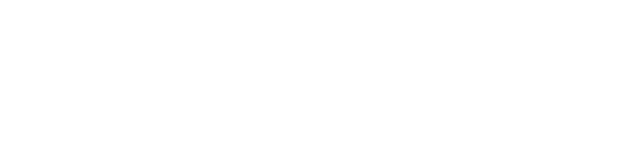
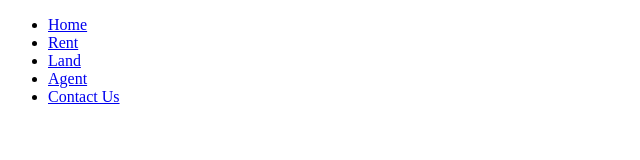
Before and after one commit to gibsonbett/week1, a plain HTML site: page index.html in a window 1280 px wide. Shown: the whole page, without its empty margins (0-640 px from the left). Drawn offline with Linux system fonts and the light colour scheme.

Commit message:
index.html modification

```diff
--- a/index.html
+++ b/index.html
@@ -7,6 +7,22 @@
     <title>Vallie's Estate</title>
 </head>
 <body>
+    <ul>
+        <li><a href="#"> Home </a></li>
+        <li>
+            <a href="#"> Rent </a>
+        </li>
+        <li>
+            <a href="#"> Land </a>
+        </li>
+
+        <li>
+            <a href="#"> Agent </a>
+        </li>
+        <li>
+            <a href="#"> Contact Us </a>
+        </li>
+    </ul>
 
 </body>
 </html>
```
